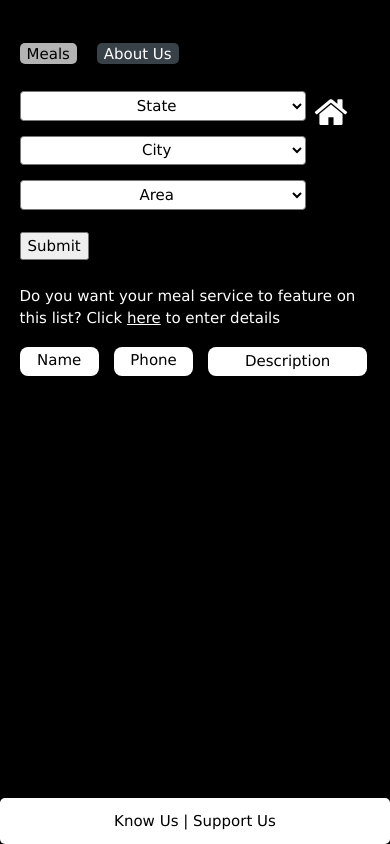
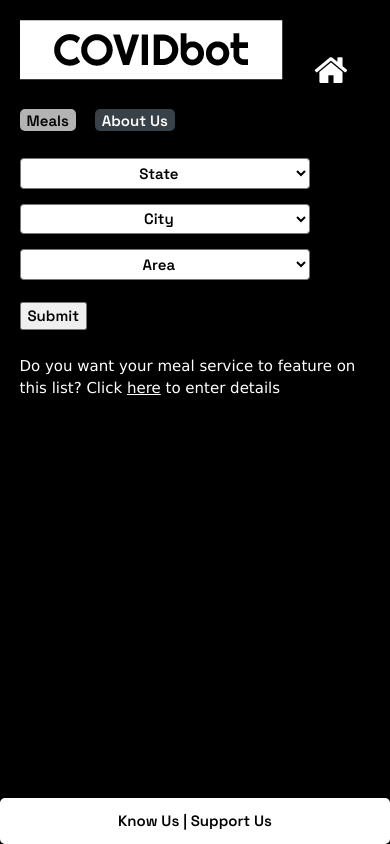
Before and after one commit to rohithch21/covid-bot, a Django app: page /meals/ in a window 390 px wide. Run offline with Django 3.2, Linux system fonts and the light colour scheme; data that the repository does not hold is empty.

Commit message:
UI Fixes for Mobile, Logo, font added

```diff
--- a/covidmeals/templates/covidmeals/about.html
+++ b/covidmeals/templates/covidmeals/about.html
@@ -17,11 +17,11 @@
 		</nav>
         <h1 style="font-size: xx-large; position: fixed; top: 50%; right: 50%;">Coming Soon!</h1>
 		<p>If our service helped you, kindly let us know by clicking the Thank Us button!</p>
-		<form action="/about/" method="post" target="_self">
+		<!-- <form action="/about/" method="post" target="_self">
 			{%csrf_token%}
 			<input type="submit" value="Thanks Us">
 			<textarea name="feedback"></textarea>
-		</form>
+		</form> -->
         <footer>
             {% include 'covidmeals/footer.html' %}
         </footer>
--- a/covidmeals/templates/covidmeals/mainView.html
+++ b/covidmeals/templates/covidmeals/mainView.html
@@ -4,11 +4,13 @@
 		<!-- <link rel="stylesheet" href="https://www.w3schools.com/w3css/4/w3.css"> -->
 		<link rel="stylesheet" type= "text/css" href= "{% static '/css/styles.css' %}">
 		<meta charset="UTF-8">
+		<link rel="preconnect" href="https://fonts.gstatic.com">
+		<link href="https://fonts.googleapis.com/css2?family=Space+Grotesk:wght@600&display=swap" rel="stylesheet">
 		<meta name="viewport" content="width=device-width, initial-scale=1.0">
 	</head>
 	<title>Home</title>
 	<header style="padding-bottom: 2%;">
-		<img src="../../../static/images/Asset 1.png">
+		<img src="../../../static/images/Asset 5.png">
 	</header>
 	<body style="margin: 5%;">
 		<nav>
--- a/covidmeals/templates/covidmeals/meals.html
+++ b/covidmeals/templates/covidmeals/meals.html
@@ -5,8 +5,13 @@
 		<link rel="stylesheet" type= "text/css" href= "{% static '/css/styles.css' %}">
         <link rel="stylesheet" href="https://cdnjs.cloudflare.com/ajax/libs/font-awesome/4.7.0/css/font-awesome.min.css">
         <link rel="stylesheet" href="https://www.w3schools.com/w3css/4/w3.css">
+		<link rel="preconnect" href="https://fonts.gstatic.com">
+		<link href="https://fonts.googleapis.com/css2?family=Space+Grotesk:wght@600&display=swap" rel="stylesheet">
 	</head>
 	<title>Home</title>
+	<header style="padding-bottom: 2%;">
+		<img src="../../../static/images/Asset 5.png">
+	</header>
 	<body style="margin: 5%;">
 		<nav>
 			<div id=navBar>
@@ -49,11 +54,11 @@
 					for(const item in jsonData){
 
 						const divItemName =  document.createElement("div");
-						divItemName.setAttribute("class", "meals-grid-item");
+						divItemName.setAttribute("class", "meals-grid-item first");
 						divItemName.textContent = jsonData[item]["fields"]["name"];
 
 						const divItemPhone =  document.createElement("div");
-						divItemPhone.setAttribute("class", "meals-grid-item");
+						divItemPhone.setAttribute("class", "meals-grid-item second");
 						divItemPhone.textContent = jsonData[item]["fields"]["phoneNumber"];
 
 						// const divItemAddress =  document.createElement("div");
@@ -61,7 +66,7 @@
 						// divItemAddress.textContent = jsonData[item]["fields"]["address"];
 
 						const divItemDetails =  document.createElement("div");
-						divItemDetails.setAttribute("class", "meals-grid-item");
+						divItemDetails.setAttribute("class", "meals-grid-item third");
 						divItemDetails.textContent = jsonData[item]["fields"]["moreDetails"];
 
 						dataObj.appendChild(divItemName);
--- a/static/css/styles.css
+++ b/static/css/styles.css
@@ -3,6 +3,7 @@
     color: white;
     margin:5%;
     height:100%;
+    font-family: 'Space Grotesk', sans-serif;
 }
 /*------------------- HEADER BAR ---------------------------*/
 
@@ -18,15 +19,12 @@
 #navBar a:hover{
     background:  rgb(112,128,144,70%);
 }
-nav span a {
+nav span a{
     position: absolute;
     right: 5%;
-    top: 10%;
+    top: 5%;
   }
 
-  @media screen and (max-width:480){
-
-  }
 
   /*------------------- SECTION FILTER SELECTS ------------------------*/
 
@@ -85,6 +83,7 @@
 /*------------------- SECTION HEADER TEXT ------------------------*/
 section {
     margin: 5% auto;
+    font-family: 'Space Grotesk', sans-serif;
 
 }
 
@@ -105,6 +104,17 @@
 .customHeader h5{
     font-size: large;
     width:60%;
+}
+@media (max-width:600px){
+    .customHeader h1{
+        padding: 5% 0;
+        font-size: xx-large;
+        width: 50%;
+    }
+    .customHeader h5{
+        font-size: medium;
+        width:80%;
+    }
 }
 
 /*------------------- SECTION TABLE ------------------------*/
@@ -135,6 +145,52 @@
 
 }
 
+@media (max-width:600px){
+
+    .meals-grid-item-header{
+        /* background: rgb(255,255,255);
+        border-radius: 8px;
+        padding:2%;
+        text-align: center;
+        color: black; */
+        display:none;
+    }
+    .meals-grid-container{
+        display:flex;
+        flex-direction: column;
+        /* background: rgb(255,255,255); */
+        /* border-radius: 5px; */
+        margin: 5%;
+        row-gap: 0;
+        /* grid-template-columns: auto;
+        grid-template-rows: 1fr 1fr 2fr; */
+        /* row-gap: 15px;
+        column-gap: 15px; */
+        /* margin-right: 1%; */
+    }
+    .meals-grid-item{
+        width:100%;
+        background: rgb(112,128,144,50%);
+        border-radius: 0;
+        padding:10%;
+        text-align: center;
+
+    }
+    .meals-grid-item.first{
+        background: #848484;
+
+    }
+    .meals-grid-item.second{
+        background: #6d6d6d;
+
+    }
+    .meals-grid-item.third{
+        background: #424242;
+        margin-bottom: 20px;
+
+    }
+}
+
 
 /*------------------- END SECTION TABLE ------------------------*/
 
@@ -160,3 +216,7 @@
 
 
 /*------------------- END FOOTER ------------------------------*/
+
+div {
+    font-family: 'Space Grotesk', sans-serif;
+}
```
Also changed, not shown: covidmeals/templates/covidmeals/mealForm.html (+6 -1 lines), static/images/Asset 5.png (added).
